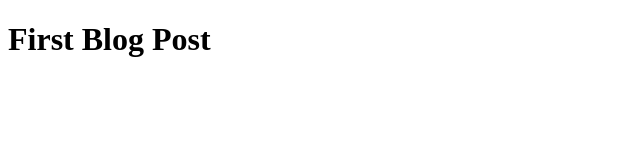
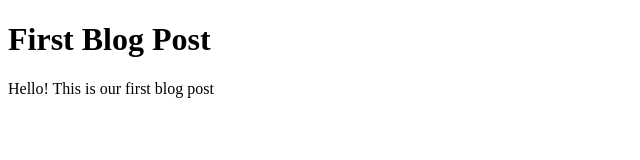
Before and after one commit to tecnocrata/gatsby-blog-handling, a Gatsby site: page /first in a window 1280 px wide. Shown: the whole page, without its empty margins (0-640 px from the left). Built offline with nearby package versions, Linux system fonts and the light colour scheme; Gatsby itself is replaced by a stand-in of ours.

Commit message:
Adding content support for blog post

```diff
--- a/src/pages/02-19-2018-first/index.md
+++ b/src/pages/02-19-2018-first/index.md
@@ -3,4 +3,4 @@ path: '/first'
 title: 'First Blog Post'
 ---
 
-# Hello!
+Hello! This is our first blog post
--- a/src/templates/posts.js
+++ b/src/templates/posts.js
@@ -9,6 +9,7 @@ export default function Template({data}) {
     return (
         <div>
             <h1>{post.frontmatter.title}</h1>
+            <div dangerouslySetInnerHTML = {{__html: post.html}} />
         </div>
     )
 }
```
